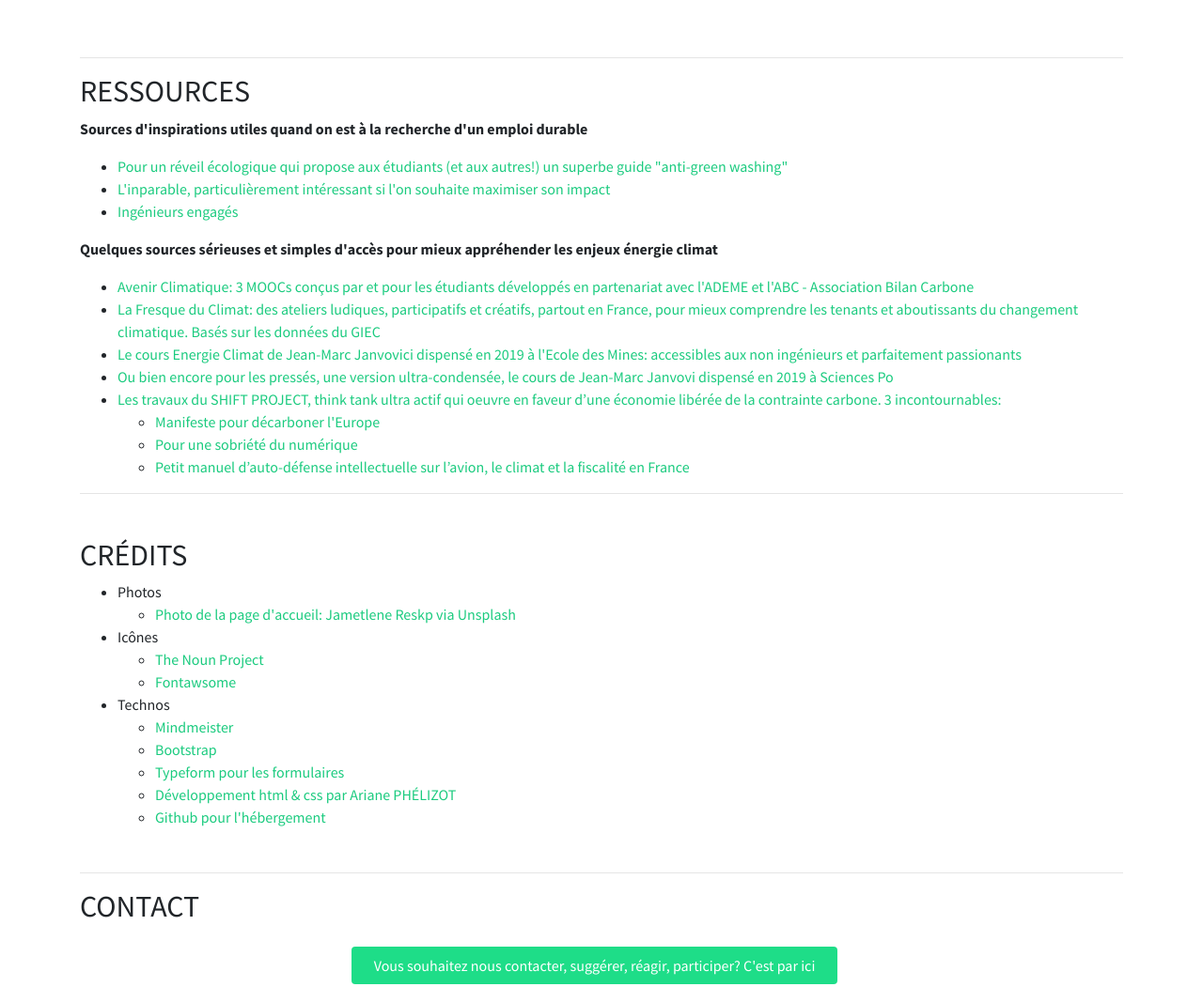
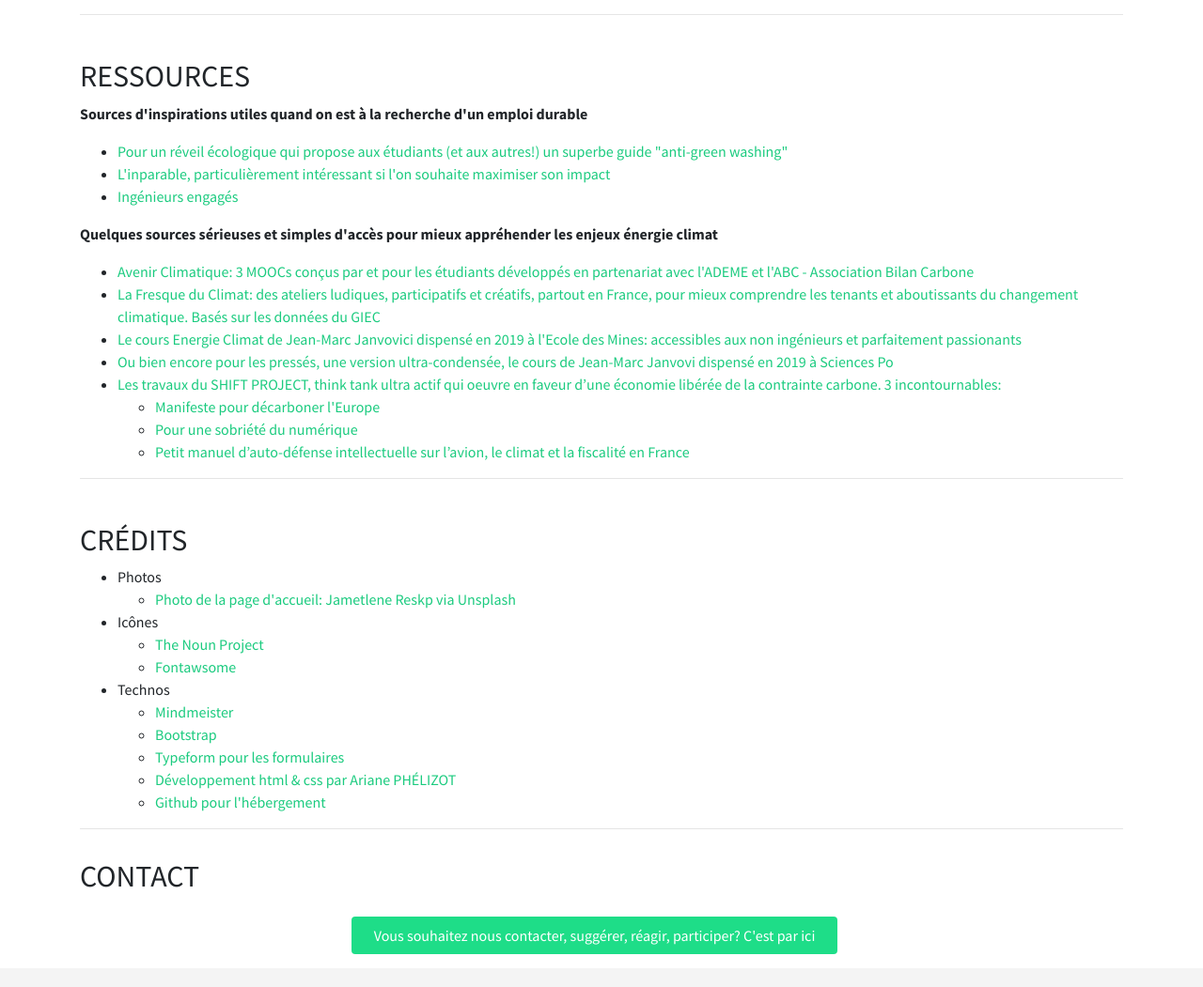
Before and after one commit to ArianePhelizot/ArianePhelizot.github.io, a plain HTML site: page info.html in a window 1280 px wide. Shown: the part 669-1720 px from the top of the page at 94% size. Drawn offline with nearby package versions, Linux system fonts and the light colour scheme.

Commit message:
Indentation nightmare

```diff
--- a/info.html
+++ b/info.html
@@ -114,11 +114,12 @@
       <li> <a href="https://www.linkedin.com/in/sebastiensacard/" target="_blank">Sébastien SACARD</a></li>
       <li> <a href="https://www.linkedin.com/in/stephanie-szczepanski/" target="_blank">Stephanie SZCZEPANSKI</a></li>
     </ul>
+    <hr>
   </div>
 
-  <div class="container padding-top-15 padding-bottom-15 ressources">
-    <hr>
-    <h2 id="ressources">RESSOURCES</h2>
+  <div class="container padding-top-15 padding-bottom-15 ressources" id="ressources">
+
+    <h2>RESSOURCES</h2>
 
     <p><strong>Sources d'inspirations utiles quand on est à la recherche d'un emploi durable</strong></p>
     <ul>
@@ -144,8 +145,8 @@
     <hr>
   </div>
 
-  <div class="container padding-top-15 padding-bottom-15 ressources">
-    <h2 id="credits">CRÉDITS</h2>
+  <div class="container padding-top-15 padding-bottom-15 ressources" id="credits">
+    <h2>CRÉDITS</h2>
     <ul>
       <li>Photos</li>
         <ul>
@@ -165,10 +166,10 @@
           <li><a href="https://github.com/" target="_blank">Github pour l'hébergement</a></li>
       </ul>
     </ul>
+    <hr>
   </div>
 
   <div class="container">
-  <hr>
     <h2 id="contact">CONTACT</h2>
     <div class="padding-top-15 padding-bottom-15">
       <div class="container">
```
Lines whose indentation alone changed are shown as unchanged.
